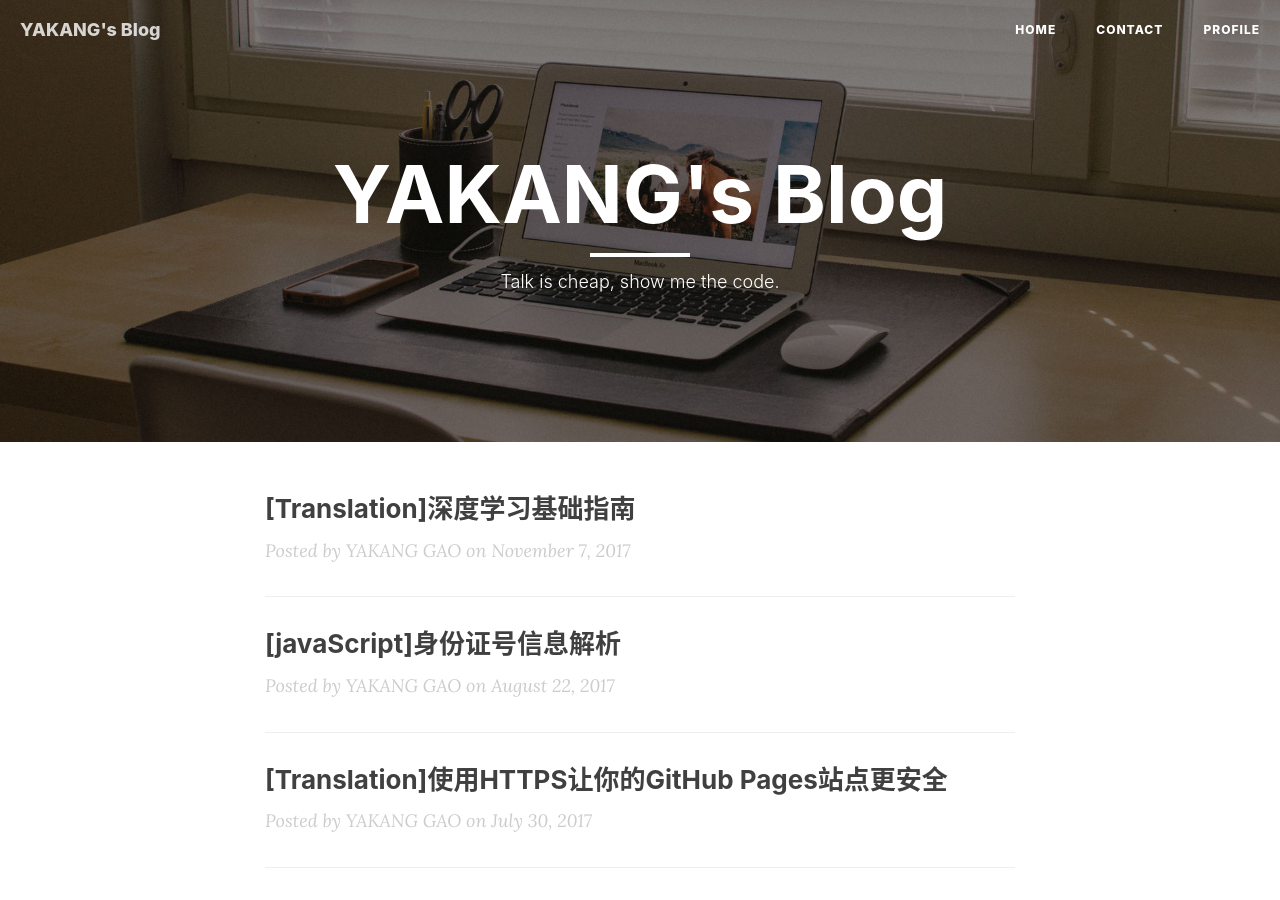
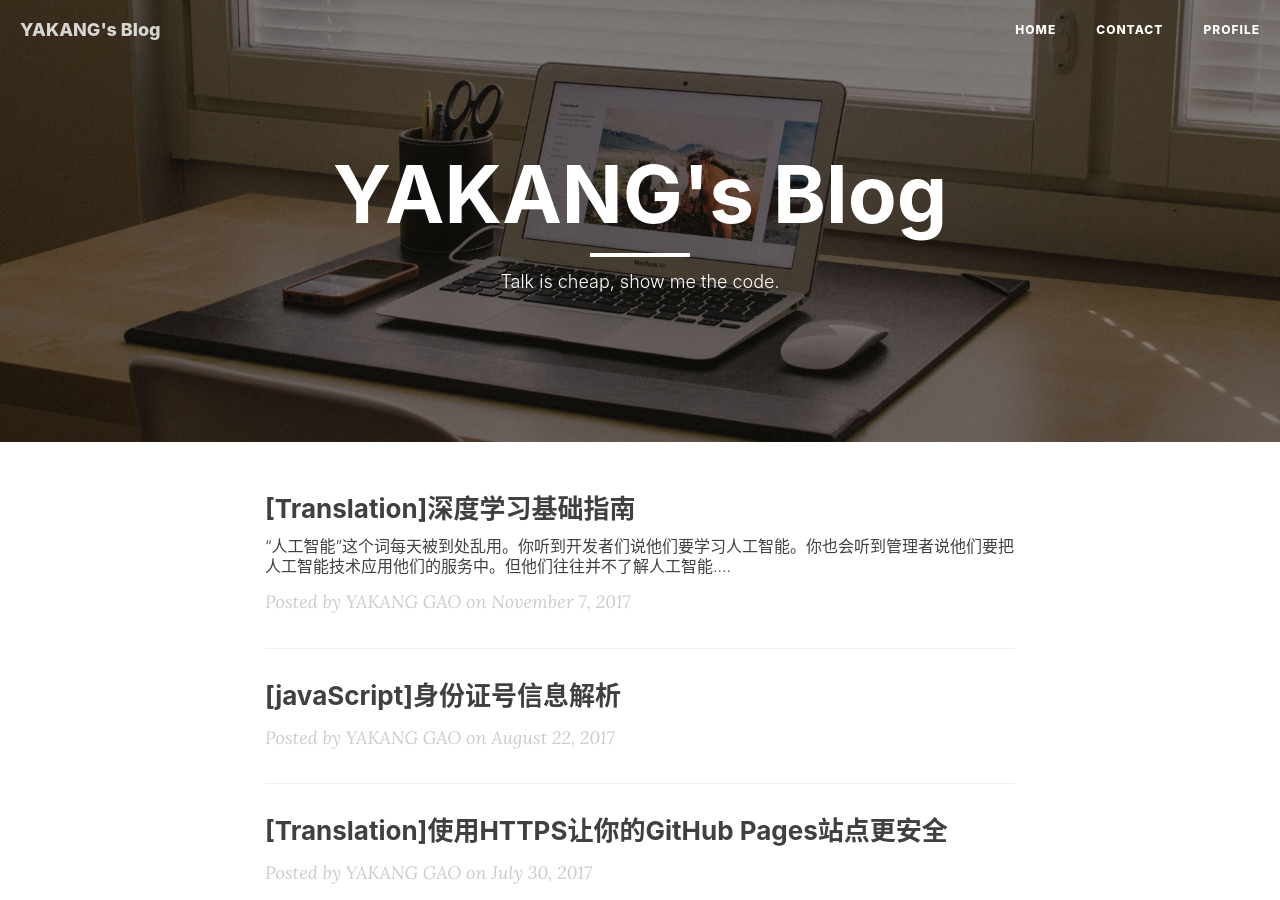
Before and after one commit to rever4433/rever4433.github.io, a Jekyll site: the page built from index.html, in a window 1280 px wide and 900 px high. Built offline with Jekyll 4.4.1, drawn with Linux system fonts in a browser that asks for light colours; nearby versions of some CDN libraries; the list of posts is cut into pages by our own code.

Commit message:
增加了摘要

```diff
--- a/_posts/2017-11-07-tranlation-deeplearning-basic-guide.markdown
+++ b/_posts/2017-11-07-tranlation-deeplearning-basic-guide.markdown
@@ -1,6 +1,7 @@
 ---
 layout:     post
 title:      "[Translation]深度学习基础指南"
+subtitle:   "“人工智能”这个词每天被到处乱用。你听到开发者们说他们要学习人工智能。你也会听到管理者说他们要把人工智能技术应用他们的服务中。但他们往往并不了解人工智能...."
 date:       2017-11-07 16:57:00
 author:     "YAKANG GAO"
 header-img: "img/post-bg-07.jpg"
```
